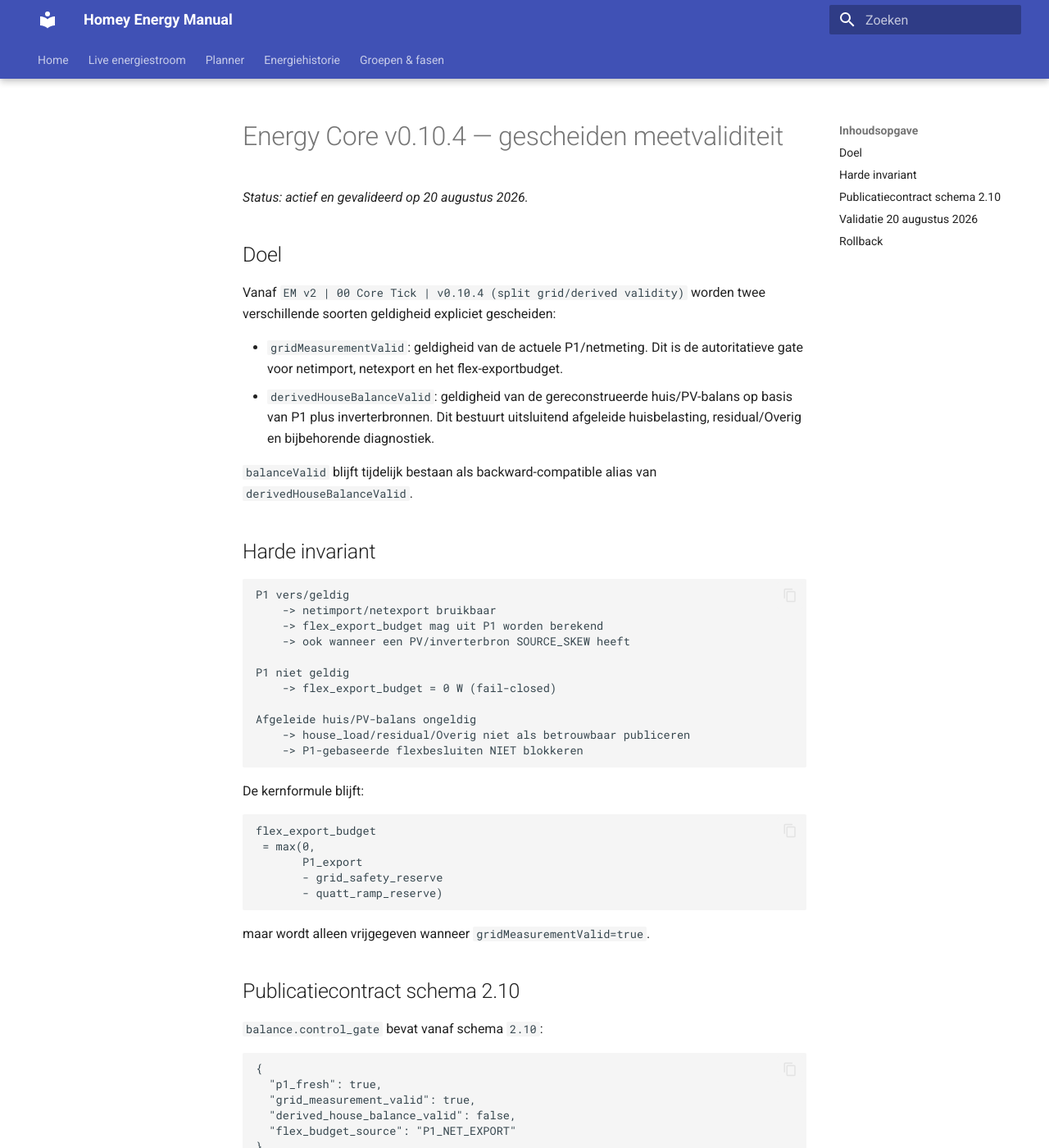
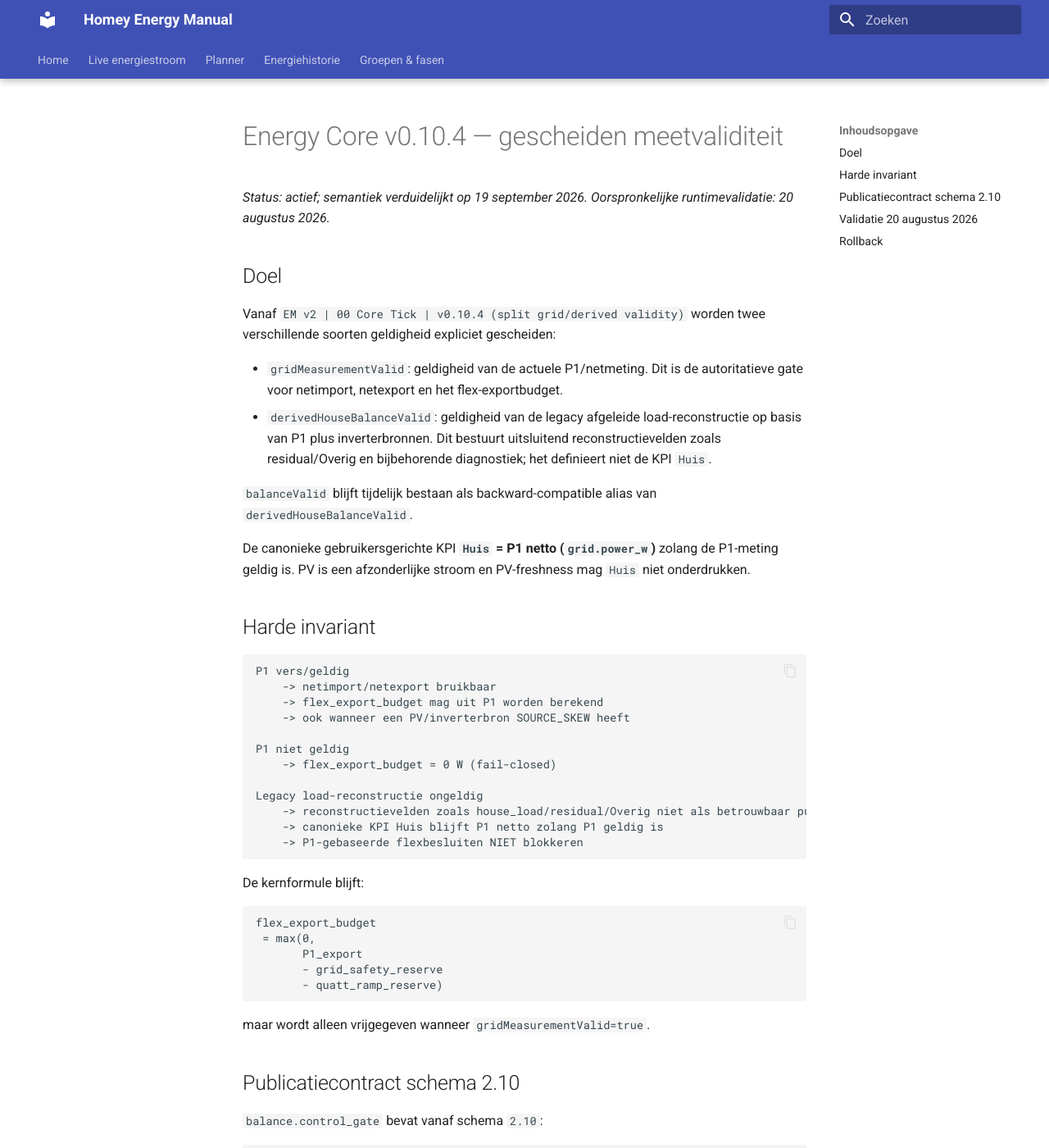
Before and after one commit to OnsKasteeltje/homey-energy-manual, an MkDocs documentation site: the page built from docs/energy-core-validity-v0.10.4.md, in a window 1280 px wide and 1400 px high. Shown: the whole window at 82% size. Built offline with MkDocs 1.6.1 and Material for MkDocs 9.7.7, drawn with Linux system fonts in a browser that asks for light colours; some of the changed text lies outside the part shown.

Commit message:
docs(core): align validity terminology with P1-net House semantics

````diff
--- a/docs/energy-core-validity-v0.10.4.md
+++ b/docs/energy-core-validity-v0.10.4.md
@@ -1,15 +1,17 @@
 # Energy Core v0.10.4 — gescheiden meetvaliditeit
 
-_Status: actief en gevalideerd op 20 augustus 2026._
+_Status: actief; semantiek verduidelijkt op 19 september 2026. Oorspronkelijke runtimevalidatie: 20 augustus 2026._
 
 ## Doel
 
 Vanaf `EM v2 | 00 Core Tick | v0.10.4 (split grid/derived validity)` worden twee verschillende soorten geldigheid expliciet gescheiden:
 
 - `gridMeasurementValid`: geldigheid van de actuele P1/netmeting. Dit is de autoritatieve gate voor netimport, netexport en het flex-exportbudget.
-- `derivedHouseBalanceValid`: geldigheid van de gereconstrueerde huis/PV-balans op basis van P1 plus inverterbronnen. Dit bestuurt uitsluitend afgeleide huisbelasting, residual/Overig en bijbehorende diagnostiek.
+- `derivedHouseBalanceValid`: geldigheid van de legacy afgeleide load-reconstructie op basis van P1 plus inverterbronnen. Dit bestuurt uitsluitend reconstructievelden zoals residual/Overig en bijbehorende diagnostiek; het definieert niet de KPI `Huis`.
 
 `balanceValid` blijft tijdelijk bestaan als backward-compatible alias van `derivedHouseBalanceValid`.
+
+De canonieke gebruikersgerichte KPI **`Huis` = P1 netto (`grid.power_w`)** zolang de P1-meting geldig is. PV is een afzonderlijke stroom en PV-freshness mag `Huis` niet onderdrukken.
 
 ## Harde invariant
 
@@ -22,8 +24,9 @@
 P1 niet geldig
     -> flex_export_budget = 0 W (fail-closed)
 
-Afgeleide huis/PV-balans ongeldig
-    -> house_load/residual/Overig niet als betrouwbaar publiceren
+Legacy load-reconstructie ongeldig
+    -> reconstructievelden zoals house_load/residual/Overig niet als betrouwbaar publiceren
+    -> canonieke KPI Huis blijft P1 netto zolang P1 geldig is
     -> P1-gebaseerde flexbesluiten NIET blokkeren
 ```
 
@@ -61,7 +64,7 @@
 Manager constraints gebruiken voortaan:
 
 - `GRID_MEASUREMENT_INVALID_P1_STALE` wanneer de P1/netmeting niet bruikbaar is;
-- `DERIVED_BALANCE_INVALID_<reason>` wanneer alleen de afgeleide huis/PV-balans ongeldig is.
+- `DERIVED_BALANCE_INVALID_<reason>` wanneer alleen de legacy load-reconstructie ongeldig is.
 
 ## Validatie 20 augustus 2026
 
@@ -78,7 +81,7 @@
 - manager constraint `DERIVED_BALANCE_INVALID_SOURCE_SKEW`;
 - geen fysieke boiler-, Tesla- of Quatt-write; Control blijft `SHADOW`.
 
-Dit is het gewenste bewijsgeval: een vertraagde PV-bron degradeert de reconstructie, maar blokkeert een verse en betrouwbare P1-netmeting niet.
+Dit is het gewenste bewijsgeval: een vertraagde PV-bron degradeert uitsluitend de legacy load-reconstructie, maar blokkeert een verse en betrouwbare P1-netmeting, de P1-gebaseerde KPI `Huis` of P1-gebaseerde control niet.
 
 ## Rollback
 
````
